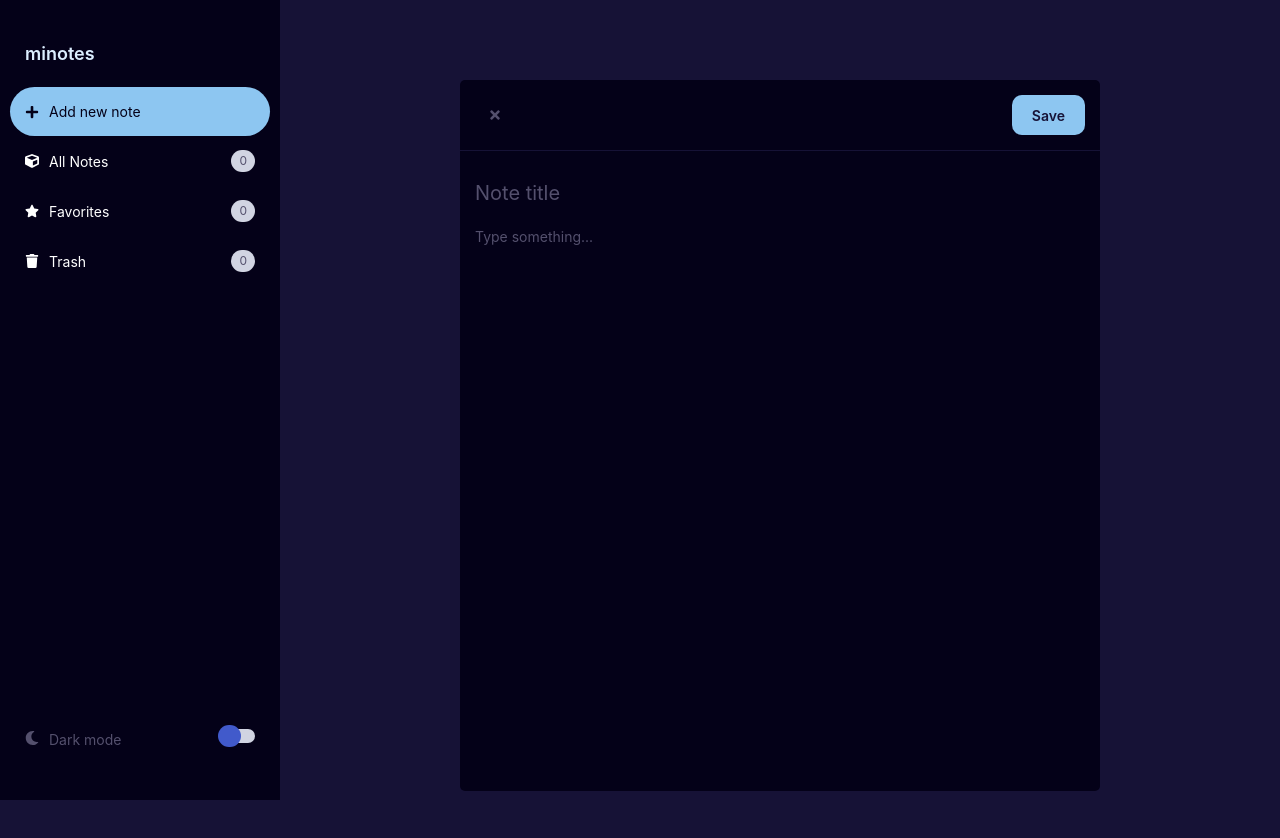
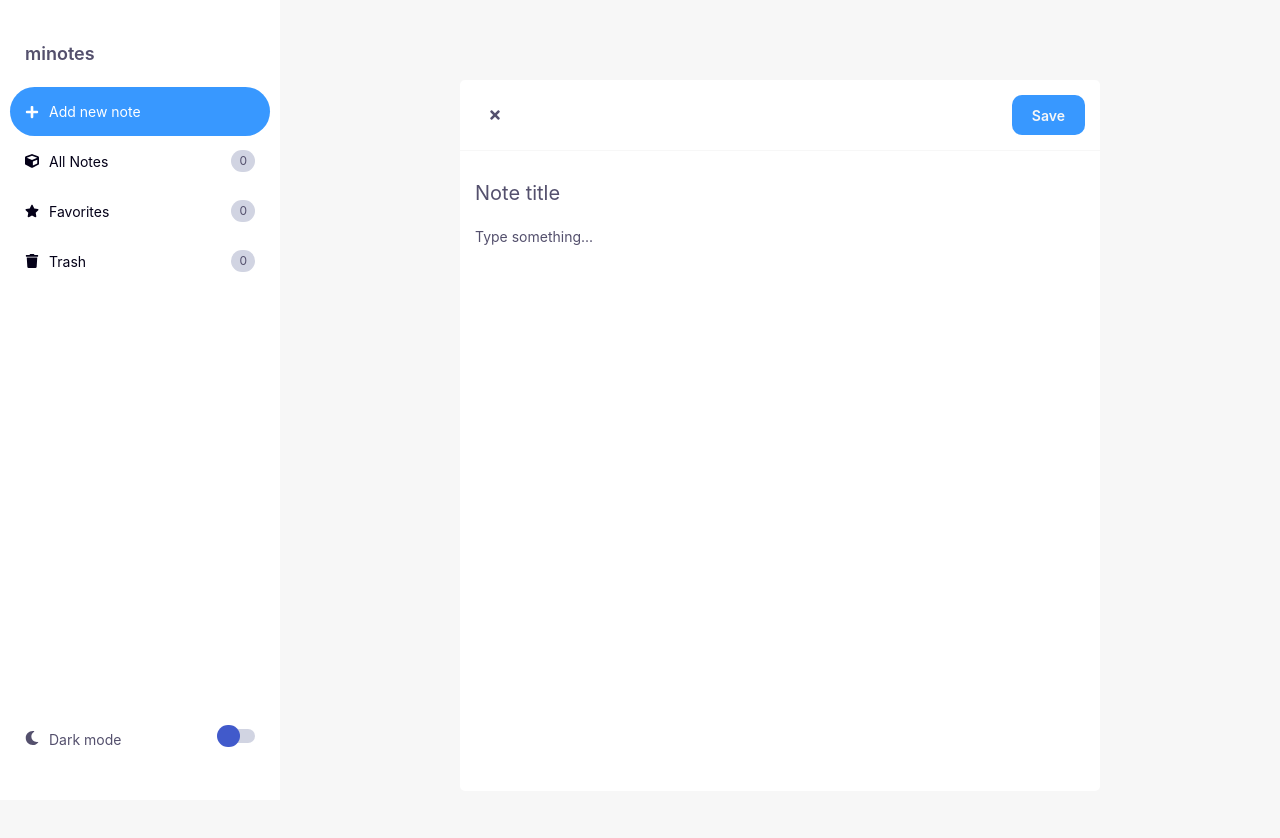
Before and after one commit to gzkdev/minote, a React (Create React App) app: page /add-note in a window 1280 px wide. Shown: the top 838 px of the page. Built offline with nearby package versions, Linux system fonts and the light colour scheme.

Commit message:
refactor: updated notes context, toggle state and styles

```diff
--- a/src/NotesContext.js
+++ b/src/NotesContext.js
@@ -16,7 +16,7 @@ export function NotesProvider({ children }) {
 
     const [notesArrangement, setNotesArrangement] = useState(false)
 
-    const [isDarkMode, setIsDarkMode] = useState(() => {
+    const [theme, setTheme] = useState(() => {
         return localStorage.getItem("theme") || "light"
     })
 
@@ -32,8 +32,12 @@ export function NotesProvider({ children }) {
         setIsMenuOpen(!isMenuOpen);
     }
 
-    const toggleDarkMode = () => {
-        setIsDarkMode(!isDarkMode)
+    const toggleTheme = () => {
+        if (theme === "dark") {
+            setTheme("light")
+        } else {
+            setTheme("dark")
+        }
     }
 
     const addNote = (data) => {
@@ -94,9 +98,9 @@ export function NotesProvider({ children }) {
 
     useEffect(() => {
         const root = document.documentElement;
-        root.setAttribute("data-theme", isDarkMode ? "dark" : "light")
-        localStorage.setItem("theme", isDarkMode)
-    }, [isDarkMode])
+        root.setAttribute("data-theme", theme)
+        localStorage.setItem("theme", theme)
+    }, [theme])
 
     useEffect(() => {
         localStorage.setItem("notes", JSON.stringify(notes))
@@ -109,7 +113,7 @@ export function NotesProvider({ children }) {
     }, [showNotification])
 
     return (
-        <NotesContext.Provider value={{ notes, toggleIsMenuOpen, isMenuOpen, addNote, updateSetNote, notesTrash, setNotesTrash, notesArrangement, toggleNotesArrangement, favoriteNotes, setFavoriteNotes, handleRemoveFromFavorites, handleDeleteNote, handleAddToFavorites, toggleDarkMode, setNotification, notification, setShowNotification, showNotification, handlePermanentDeleteNote, handleRestoreNote }}>
+        <NotesContext.Provider value={{ notes, toggleIsMenuOpen, isMenuOpen, addNote, updateSetNote, notesTrash, setNotesTrash, notesArrangement, toggleNotesArrangement, favoriteNotes, setFavoriteNotes, handleRemoveFromFavorites, handleDeleteNote, handleAddToFavorites, theme, toggleTheme, setNotification, notification, setShowNotification, showNotification, handlePermanentDeleteNote, handleRestoreNote }}>
             {children}
         </NotesContext.Provider>
     )
--- a/src/components/Atoms/Toggle.jsx
+++ b/src/components/Atoms/Toggle.jsx
@@ -1,28 +1,12 @@
-import { useEffect, useState } from "react";
-import { motion } from "framer-motion";
+import { UseNotesContext } from "../../NotesContext";
 import { ToggleStyled } from "../styled";
 
-export default function Toggle({ toggleFunction }) {
-  const [isActive, setIsActive] = useState(() => {
-    return JSON.parse(localStorage.getItem("toggle")) || false;
-  });
-
-  useEffect(() => {
-    localStorage.setItem("toggle", JSON.stringify(isActive));
-  }, [isActive]);
+export default function Toggle() {
+  const { toggleTheme, theme } = UseNotesContext();
 
   const handleOnclick = (e) => {
     e.stopPropagation();
-    setIsActive(!isActive);
-    toggleFunction((state) => !state);
+    toggleTheme();
   };
-  return (
-    <ToggleStyled
-      as={motion.div}
-      transition={{ duration: 1 }}
-      layout
-      onClick={handleOnclick}
-      data-toggle={isActive && isActive}
-    />
-  );
+  return <ToggleStyled onClick={handleOnclick} data-toggle={theme} />;
 }
--- a/src/components/Menu/index.js
+++ b/src/components/Menu/index.js
@@ -5,7 +5,7 @@ import { UseNotesContext } from "../../NotesContext";
 import { Toggle } from "../Atoms";
 
 const Menu = () => {
-    const { isMenuOpen, toggleIsMenuOpen, notes, notesTrash, favoriteNotes, toggleDarkMode } = UseNotesContext()
+    const { isMenuOpen, toggleIsMenuOpen, notes, notesTrash, favoriteNotes } = UseNotesContext()
 
     const handleOnClick = (e) => {
         e.stopPropagation()
@@ -36,7 +36,7 @@ const Menu = () => {
                     </ul>
                 </nav>
                 <div className="setting">
-                    <span><FaMoon className="icon" />Dark mode</span><Toggle toggleFunction={toggleDarkMode} />
+                    <span><FaMoon className="icon" />Dark mode</span><Toggle />
                 </div>
             </div>
         </MenuStyled>
--- a/src/components/styled/Toggle.styled.jsx
+++ b/src/components/styled/Toggle.styled.jsx
@@ -14,7 +14,18 @@ const ToggleStyled = styled.div`
   border-radius: 24px;
   cursor: pointer;
 
-  &[data-toggle="true"] {
+  &::before {
+    content: "";
+    width: calc(var(--scale) * 1.6);
+    height: calc(var(--scale) * 1.6);
+    background-color: var(--color-500);
+    border-radius: 50%;
+    transition: transform 200ms;
+    position: absolute;
+    left: -4%;
+  }
+
+  &[data-toggle="dark"] {
     background-color: var(--color-200);
 
     &::before {
@@ -23,17 +34,6 @@ const ToggleStyled = styled.div`
       transform: translate3d(calc(70%), 0, 0);
     }
   }
-
-  &::before {
-    content: "";
-    width: calc(var(--scale) * 1.6);
-    height: calc(var(--scale) * 1.6);
-    background-color: var(--color-500);
-    border-radius: 50%;
-    transition: transform 200ms;
-    position: absolute;
-    left: -1%;
-  }
 `;
 
 export default ToggleStyled;
```
